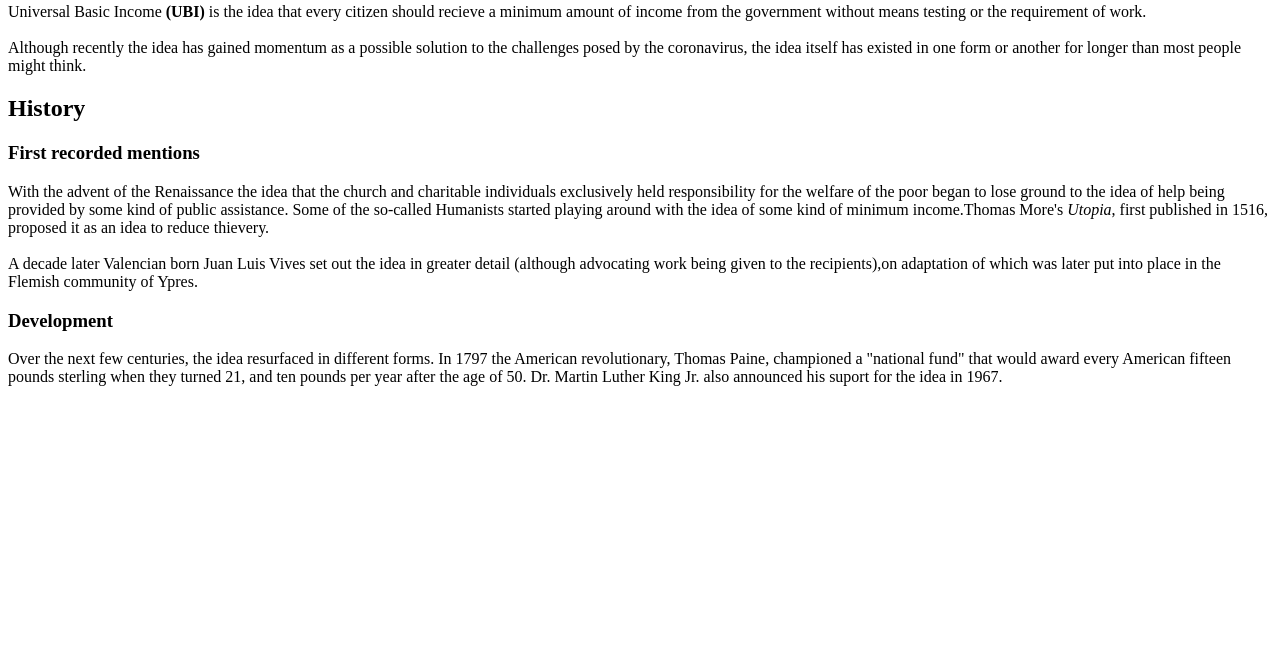
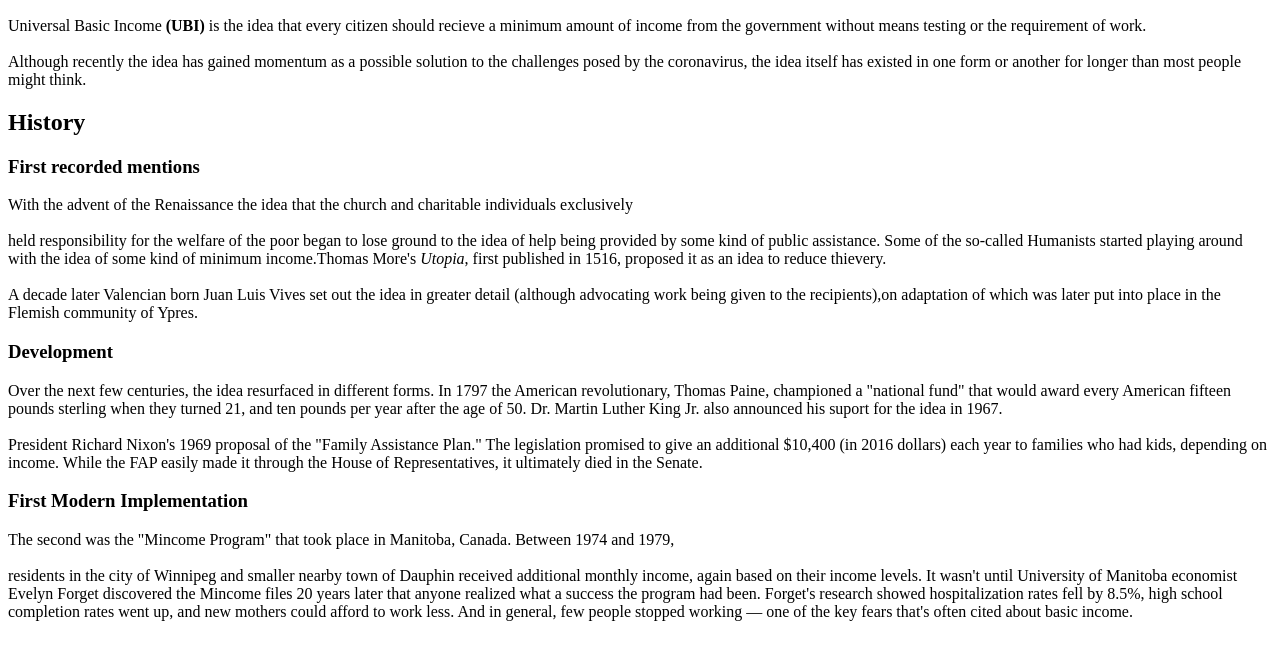
Before and after one commit to Ianm122/Testing-2, a plain HTML site: page index.html in a window 1280 px wide. Shown: the part 110-770 px from the top of the page. Drawn offline with Linux system fonts and the light colour scheme.

Commit message:
Update index.html

```diff
--- a/index.html
+++ b/index.html
@@ -1,3 +1,7 @@
+<!DOCTYPE html>
+<html>
+  <head><title>History ofUniversal Basic Income</title>
+  </head>
 <body>
   <h1>Universal Basic Income</h1>
   <div id "introduction">
@@ -11,16 +15,28 @@
 <div id "history">
 <h2>History</h2>
   <h3>First recorded mentions</h3>
-  <p>With the advent of the Renaissance the idea that the church and charitable individuals exclusively held responsibility for the welfare of the poor
+  <p>With the advent of the Renaissance the idea that the church and charitable individuals exclusively<br></br> held responsibility for the welfare of the poor
     began to lose ground to the idea of help being provided by some kind of public assistance. Some of the so-called Humanists started
     playing around with the idea of some kind of minimum income.Thomas More's <em>Utopia</em>, first published in 1516, proposed
     it as an idea to reduce thievery.<br></br>A decade later Valencian born Juan Luis Vives set out the idea in greater detail (although advocating work being given to the recipients),on adaptation of which was later put
 into place in the Flemish community of Ypres.</p>
+
   <h3>Development</h3>
 <p>Over the next few centuries, the idea resurfaced in different forms. In 1797 the American revolutionary, Thomas Paine, championed
 a "national fund" that would award every American fifteen pounds sterling when they turned 21, and ten pounds per year after the age of 50.
-  Dr. Martin Luther King Jr. also announced his suport for the idea in 1967.</p>
+  Dr. Martin Luther King Jr. also announced his suport for the idea in 1967.<br></br>
+President Richard Nixon's 1969 proposal of the "Family Assistance Plan." The legislation promised to give an additional $10,400 (in 2016 dollars) each year to families who had kids, depending on income.
+While the FAP easily made it through the House of Representatives, it ultimately died in the Senate.</p>
+
+<h3>First Modern Implementation</h3>
+<p>The second was the "Mincome Program" that took place in Manitoba, Canada. Between 1974 and 1979,<br></br>
+residents in the city of Winnipeg and smaller nearby town of Dauphin received additional monthly income, again based on their income levels.
+It wasn't until University of Manitoba economist Evelyn Forget discovered the Mincome files 20 years later that anyone realized what a success the program had been.
+Forget's research showed hospitalization rates fell by 8.5%, high school completion rates went up, and new mothers could afford to work less.
+And in general, few people stopped working — one of the key fears that's often cited about basic income.
+</p>
 
 
 
 </body>
+</html>
```
